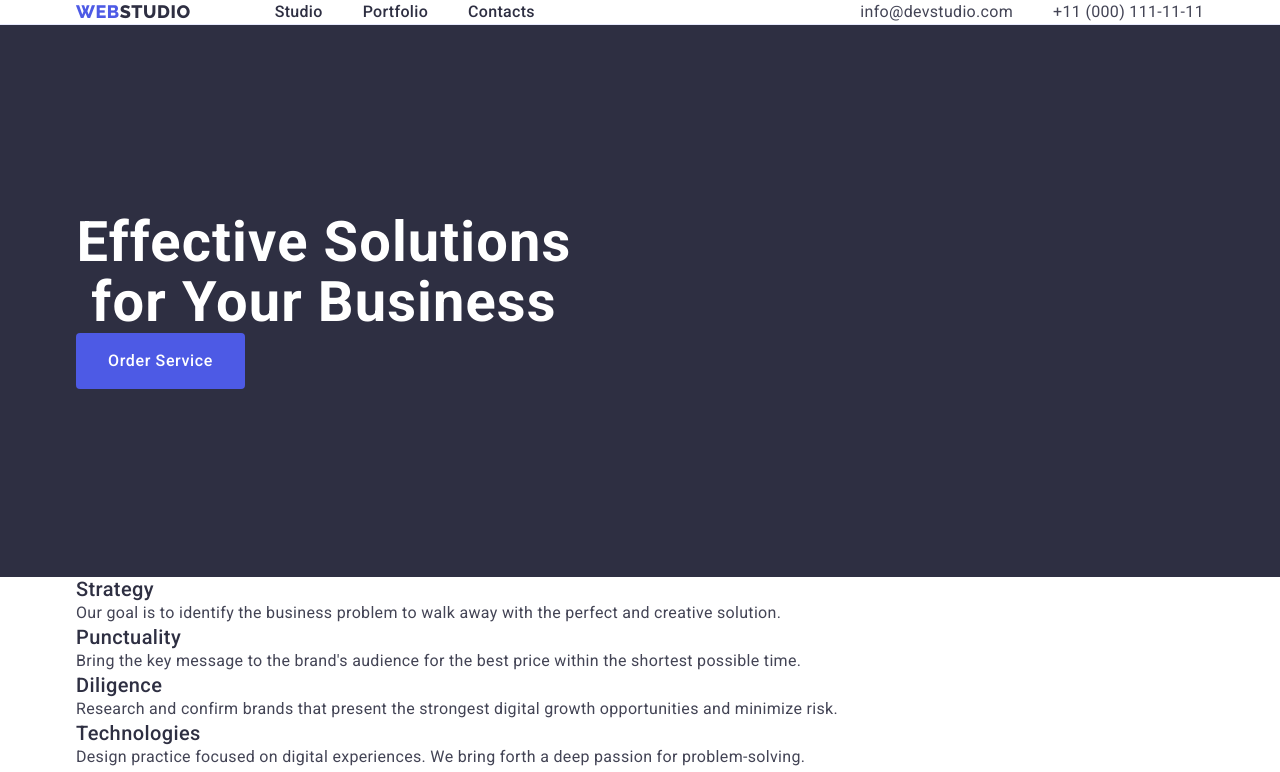
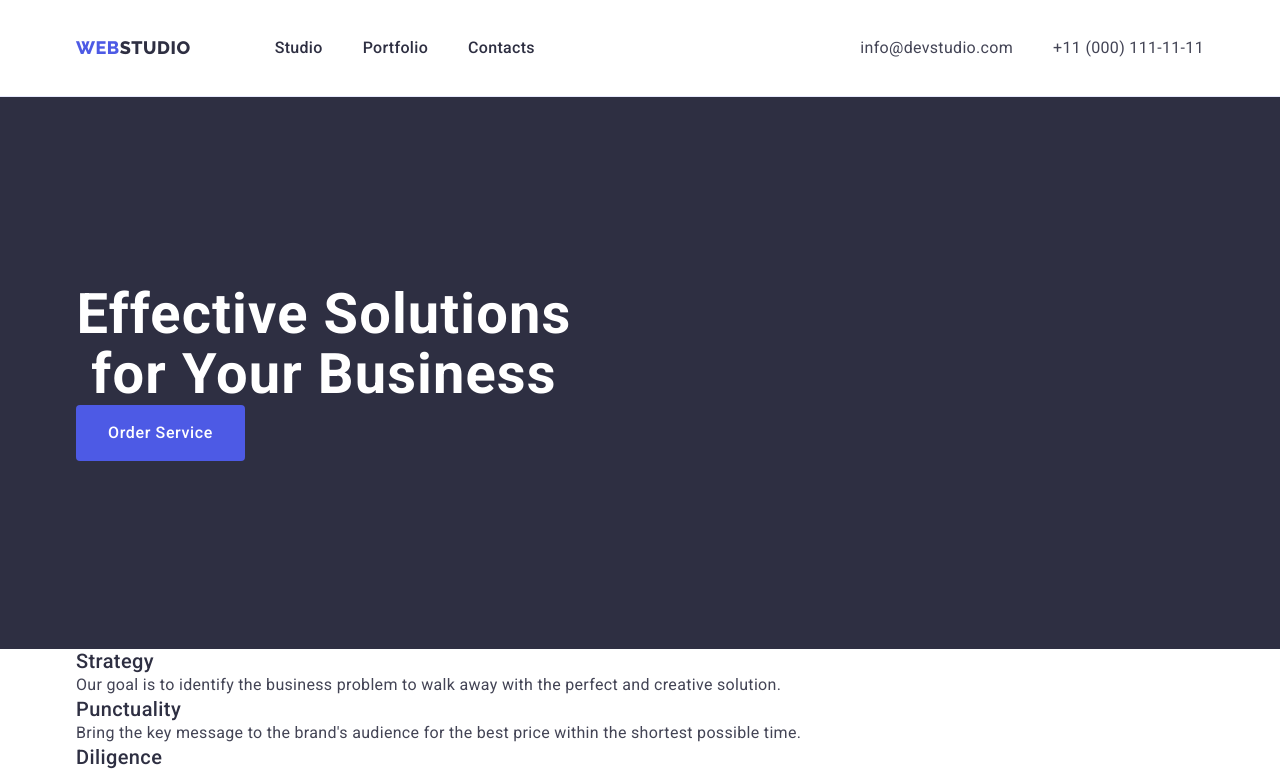
Before and after one commit to NickIskr0394/goit-markup-hw-03, a plain HTML site: page index.html in a window 1280 px wide. Shown: the top 772 px of the page. Drawn offline with nearby package versions, Linux system fonts and the light colour scheme.

Commit message:
Update styles.css

```diff
--- a/css/styles.css
+++ b/css/styles.css
@@ -78,6 +78,8 @@ img {
 
 .header {
   border-bottom: 1px solid #e7e9fc;
+  padding-top: 36px;
+  padding-bottom: 36px;
 }
 
 .header-div {
```
